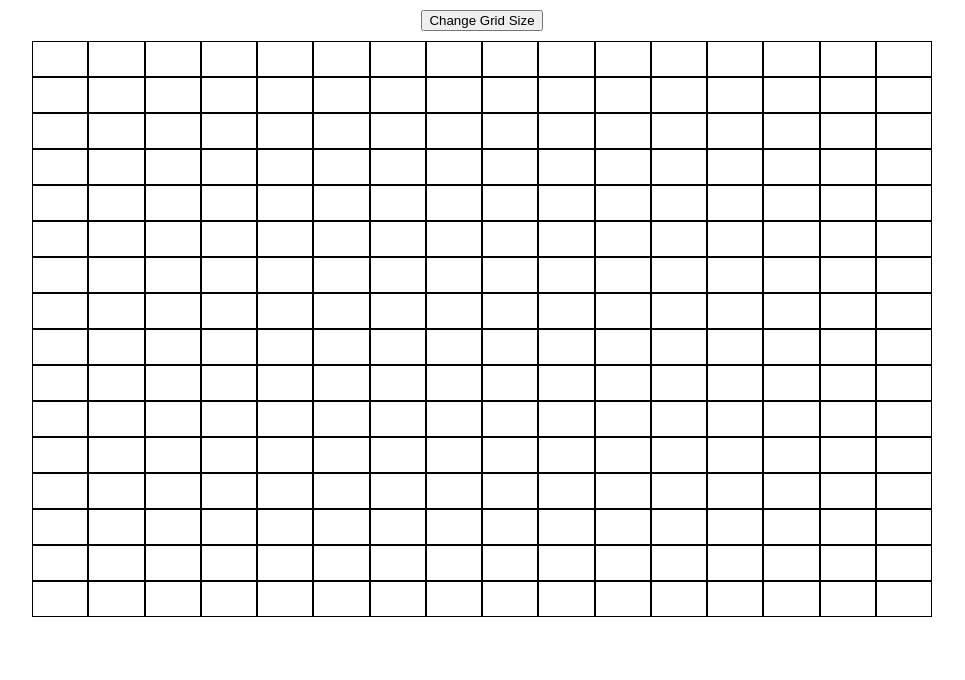
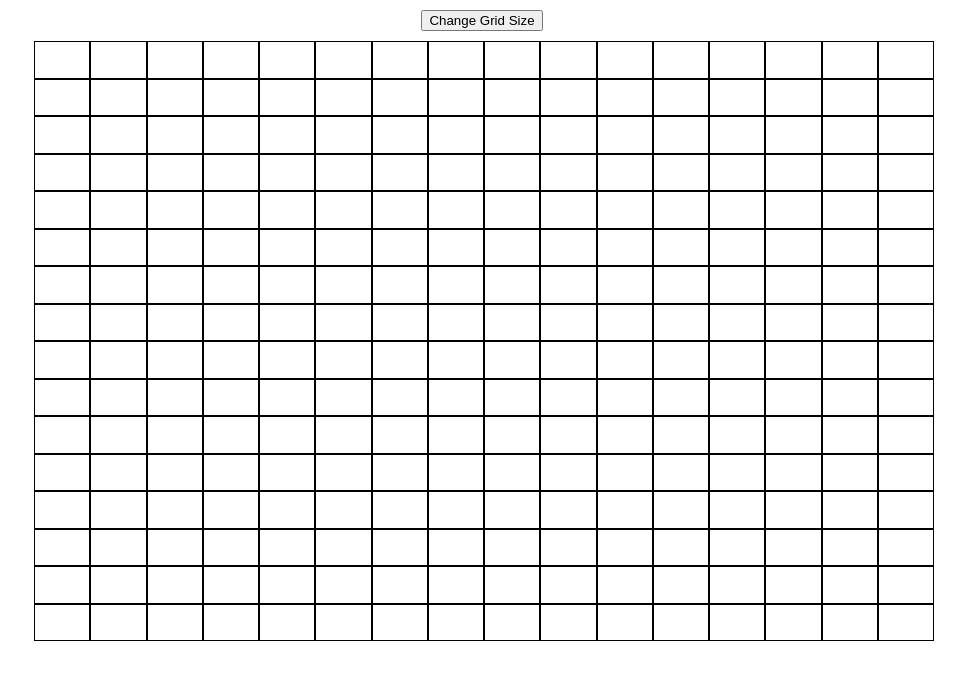
Before and after one commit to DamianSwarts/etch-a-sketch, a plain HTML site: page index.html in a window 1280 px wide. Shown: the whole page, without its empty margins (158-1123 px from the left). Drawn offline with Linux system fonts and the light colour scheme.

Commit message:
Changed a few CSS properties ot ensure that the total amount of pixels doens't change when the user changes the size of the grid

```diff
--- a/index.html
+++ b/index.html
@@ -11,6 +11,6 @@
         <div class="button-container">
             <button id="grid-size-button" onclick="changeGridSize()">Change Grid Size</button>
         </div>
-        <div id="main container"></div>
+        <div id="main"></div>
     </body>
 </html>
--- a/script.js
+++ b/script.js
@@ -1,5 +1,5 @@
 const body = document.getElementById('body');
-const grid = document.getElementById("main container");
+const grid = document.getElementById("main");
 
 /* Create container divs for the display of the grid*/
 function createGrid(size){
--- a/styles.css
+++ b/styles.css
@@ -1,8 +1,21 @@
 body{
     display: flex;
-    flex-direction: column;
-    align-items:center;
-    justify-content:center;
+    margin: 0;
+    max-width: 100vw;
+    width: 100vw;
+    max-height: 100vh;
+    height: 100vh;
+    flex-flow: column nowrap;
+    align-items: center;
+}
+
+#main{
+    padding: 0 15% 40px 15%;
+    display: flex;
+    flex: auto;
+    flex-flow: column nowrap;
+    height: 600px;
+    max-height: 600px;
     margin: 0 auto;
 }
 
@@ -10,7 +23,7 @@ body{
     display: flex;
     flex-direction: row;
     flex: auto;
-    height:36px;
+    height:20px;
     width: 900px;
 }
 
@@ -20,6 +33,7 @@ body{
     border: 0.1px solid black;
     background-color: #ffffff;
 }
+
 .button-container{
     margin: 10px;
 }
```
